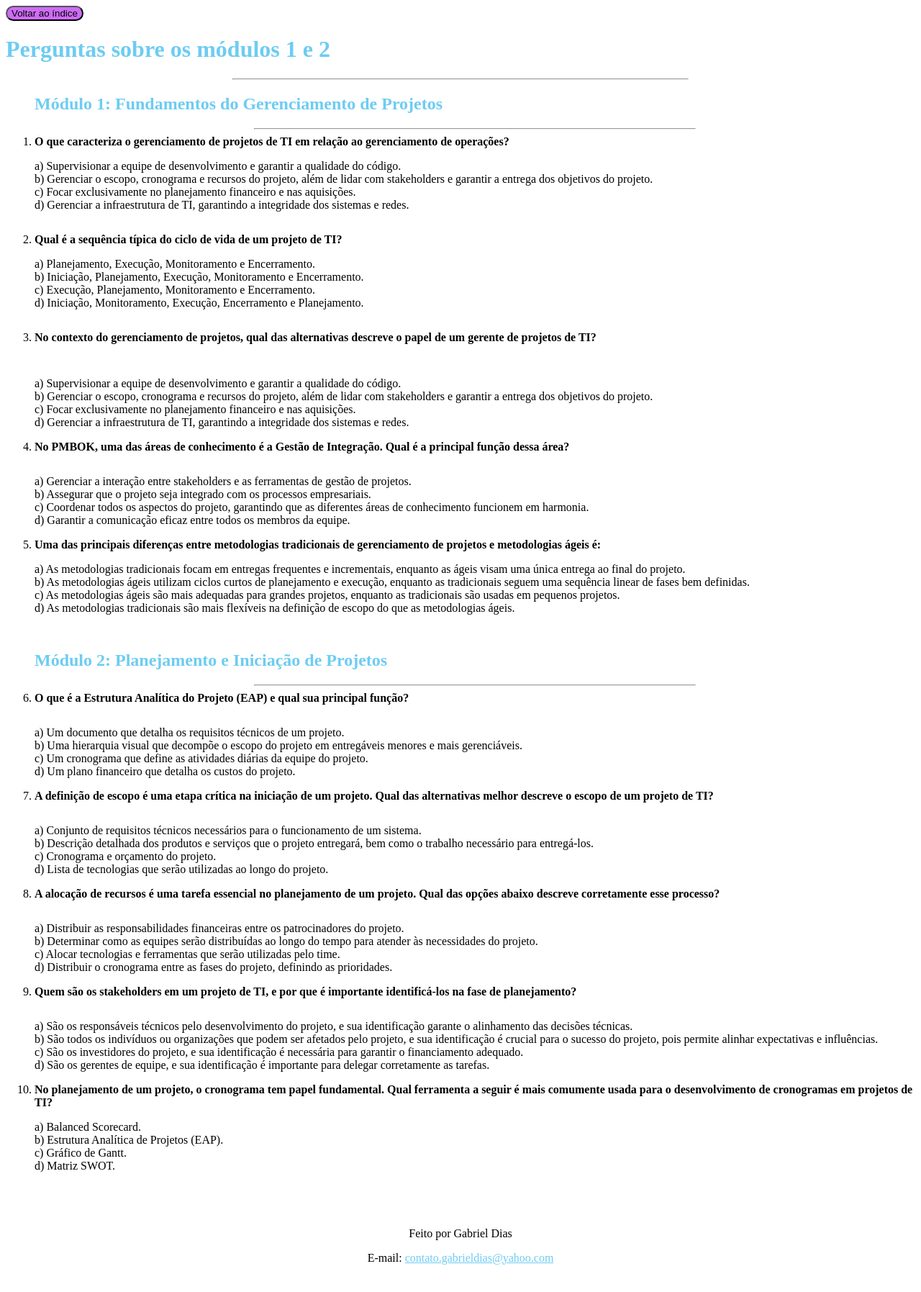
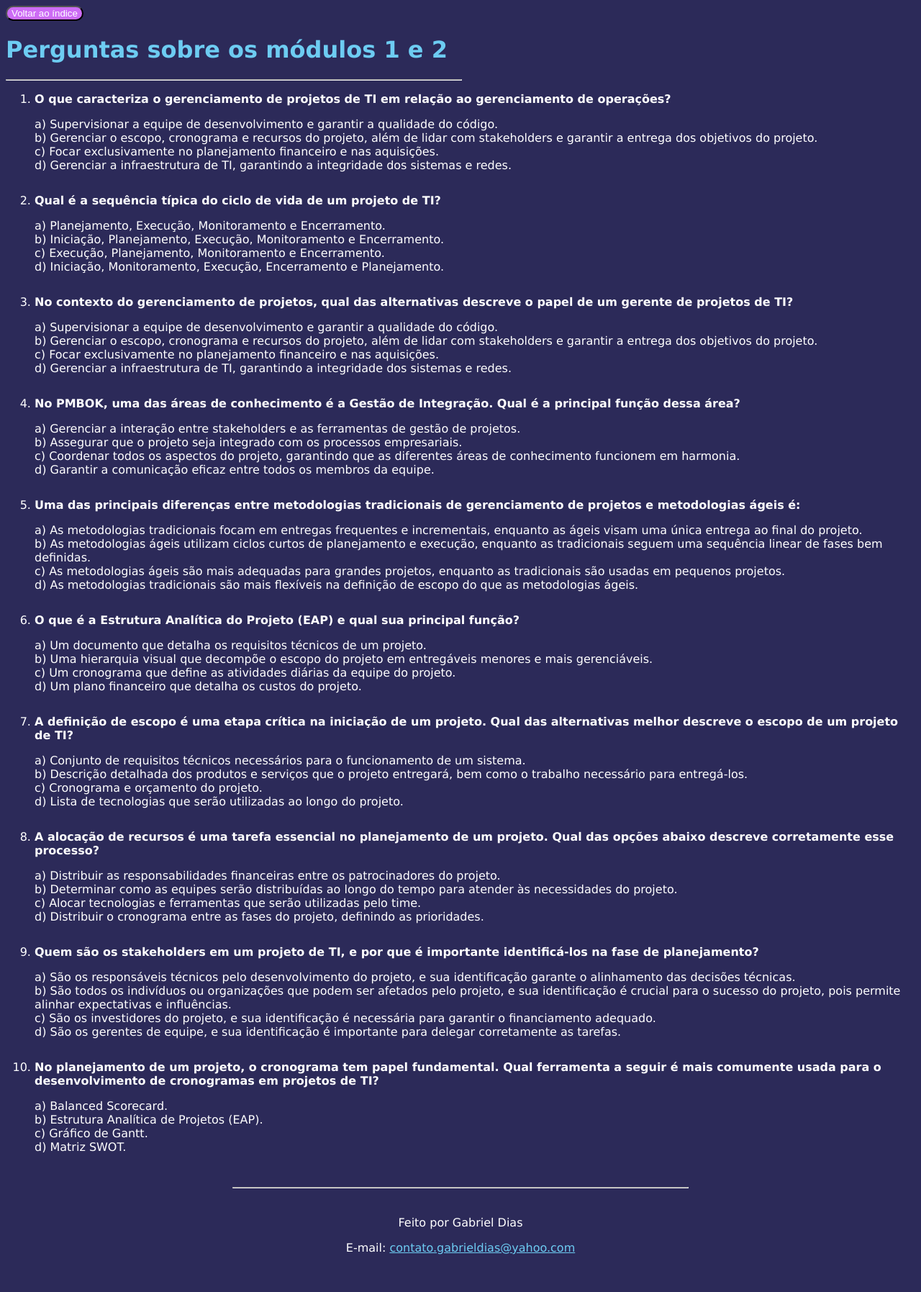
Before and after one commit to gabrel-dias/Web, a PHP site: page /perguntas.html in a window 1280 px wide. Shown: the whole page at 72% size. After the commit the page ends 1743 px from the top, so only its background shows below. Run offline with PHP 8.4, Linux system fonts and the light colour scheme.

Commit message:
começo das perguntas

```diff
--- a/CDL/Trabalho Projetos de TI/perguntas.html
+++ b/CDL/Trabalho Projetos de TI/perguntas.html
@@ -6,15 +6,13 @@
     <link rel="stylesheet" href="style.css" />
     <title>Perguntas</title>
   </head>
-  <body>
+  <body id="perguntas">
     <button>
       <a href="index.html" target="_parent" class="botao">Voltar ao índice</a>
     </button>
     <h1>Perguntas sobre os módulos 1 e 2</h1>
-    <hr />
+    <hr align="left" />
     <ol>
-      <h2>Módulo 1: Fundamentos do Gerenciamento de Projetos</h2>
-      <hr />
       <li>
         <strong>
           O que caracteriza o gerenciamento de projetos de TI em relação ao
@@ -33,9 +31,8 @@
       </li>
       <li>
         <strong
-          >Qual é a sequência típica do ciclo de vida de um projeto de
-          TI?</strong
-        >
+          >Qual é a sequência típica do ciclo de vida de um projeto de TI?
+        </strong>
         <p>
           a) Planejamento, Execução, Monitoramento e Encerramento. <br />
           b) Iniciação, Planejamento, Execução, Monitoramento e Encerramento.
@@ -49,32 +46,33 @@
           No contexto do gerenciamento de projetos, qual das alternativas
           descreve o papel de um gerente de projetos de TI?
         </strong>
-        <p></p>
-      </li>
         <p>
           a) Supervisionar a equipe de desenvolvimento e garantir a qualidade do
           código.<br />
           b) Gerenciar o escopo, cronograma e recursos do projeto, além de lidar
           com stakeholders e garantir a entrega dos objetivos do projeto. <br />
-        c) Focar exclusivamente no planejamento financeiro e nas aquisições.<br />
+          c) Focar exclusivamente no planejamento financeiro e nas
+          aquisições.<br />
           d) Gerenciar a infraestrutura de TI, garantindo a integridade dos
           sistemas e redes.
         </p>
+      </li>
       <li>
         <strong
           >No PMBOK, uma das áreas de conhecimento é a Gestão de Integração.
           Qual é a principal função dessa área?</strong
         >
-      </li>
         <p>
           a) Gerenciar a interação entre stakeholders e as ferramentas de gestão
           de projetos.<br />
-        b) Assegurar que o projeto seja integrado com os processos empresariais.
+          b) Assegurar que o projeto seja integrado com os processos
+          empresariais.
           <br />
-        c) Coordenar todos os aspectos do projeto, garantindo que as diferentes
-        áreas de conhecimento funcionem em harmonia.<br />
+          c) Coordenar todos os aspectos do projeto, garantindo que as
+          diferentes áreas de conhecimento funcionem em harmonia.<br />
           d) Garantir a comunicação eficaz entre todos os membros da equipe.
         </p>
+      </li>
       <li>
         <strong>
           Uma das principais diferenças entre metodologias tradicionais de
@@ -93,70 +91,70 @@
           escopo do que as metodologias ágeis.
         </p>
       </li>
-      <h2>Módulo 2: Planejamento e Iniciação de Projetos</h2>
-      <hr />
       <li>
         <strong
           >O que é a Estrutura Analítica do Projeto (EAP) e qual sua principal
           função?</strong
         >
-      </li>
         <p>
-        a) Um documento que detalha os requisitos técnicos de um projeto. <br />
-        b) Uma hierarquia visual que decompõe o escopo do projeto em entregáveis
-        menores e mais gerenciáveis. <br />
-        c) Um cronograma que define as atividades diárias da equipe do projeto.
+          a) Um documento que detalha os requisitos técnicos de um projeto.
+          <br />
+          b) Uma hierarquia visual que decompõe o escopo do projeto em
+          entregáveis menores e mais gerenciáveis. <br />
+          c) Um cronograma que define as atividades diárias da equipe do
+          projeto.
           <br />
           d) Um plano financeiro que detalha os custos do projeto.
         </p>
+      </li>
       <li>
         <strong>
           A definição de escopo é uma etapa crítica na iniciação de um projeto.
           Qual das alternativas melhor descreve o escopo de um projeto de TI?
         </strong>
-      </li>
         <p>
           a) Conjunto de requisitos técnicos necessários para o funcionamento de
           um sistema. <br />
-        b) Descrição detalhada dos produtos e serviços que o projeto entregará,
-        bem como o trabalho necessário para entregá-los. <br />
+          b) Descrição detalhada dos produtos e serviços que o projeto
+          entregará, bem como o trabalho necessário para entregá-los. <br />
           c) Cronograma e orçamento do projeto. <br />
           d) Lista de tecnologias que serão utilizadas ao longo do projeto.
         </p>
+      </li>
       <li>
         <strong
           >A alocação de recursos é uma tarefa essencial no planejamento de um
           projeto. Qual das opções abaixo descreve corretamente esse
           processo?</strong
         >
-      </li>
         <p>
           a) Distribuir as responsabilidades financeiras entre os patrocinadores
           do projeto. <br />
-        b) Determinar como as equipes serão distribuídas ao longo do tempo para
-        atender às necessidades do projeto. <br />
+          b) Determinar como as equipes serão distribuídas ao longo do tempo
+          para atender às necessidades do projeto. <br />
           c) Alocar tecnologias e ferramentas que serão utilizadas pelo time.
           <br />
           d) Distribuir o cronograma entre as fases do projeto, definindo as
           prioridades.
         </p>
+      </li>
       <li>
         <strong
           >Quem são os stakeholders em um projeto de TI, e por que é importante
           identificá-los na fase de planejamento?</strong
         >
-      </li>
         <p>
           a) São os responsáveis técnicos pelo desenvolvimento do projeto, e sua
           identificação garante o alinhamento das decisões técnicas. <br />
           b) São todos os indivíduos ou organizações que podem ser afetados pelo
           projeto, e sua identificação é crucial para o sucesso do projeto, pois
           permite alinhar expectativas e influências. <br />
-        c) São os investidores do projeto, e sua identificação é necessária para
-        garantir o financiamento adequado. <br />
+          c) São os investidores do projeto, e sua identificação é necessária
+          para garantir o financiamento adequado. <br />
           d) São os gerentes de equipe, e sua identificação é importante para
           delegar corretamente as tarefas.
         </p>
+      </li>
       <li>
         <strong>
           No planejamento de um projeto, o cronograma tem papel fundamental.
@@ -172,6 +170,7 @@
       </li>
     </ol>
 
+    <hr />
     <footer>
       <p>Feito por Gabriel Dias</p>
       <p>
--- a/CDL/Trabalho Projetos de TI/style.css
+++ b/CDL/Trabalho Projetos de TI/style.css
@@ -24,6 +24,9 @@
   font-family: Verdana, Geneva, Tahoma, sans-serif;
   color: white;
 }
+#resposta-certa {
+
+}
 
 h1,
 h2,
@@ -41,15 +44,15 @@ a:hover {
   color: #65bf95;
 }
 button {
-  background-color: #CD6CF5;
+  background-color: #cd6cf5;
   border-radius: 150px;
 }
-.botao{
+.botao {
+  text-decoration: none;
+  color: #ffffff;
+}
+.botao:hover {
   color: #000000;
-  text-decoration: none;
-}
-.botao:hover{
-  color: #ffffff;
   text-decoration: none;
 }
 
```
Lines whose indentation alone changed are shown as unchanged.
